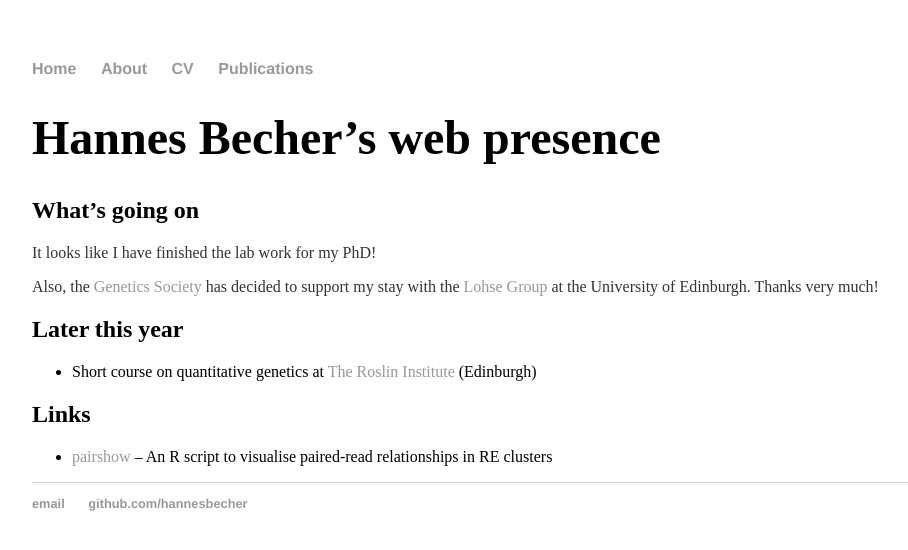
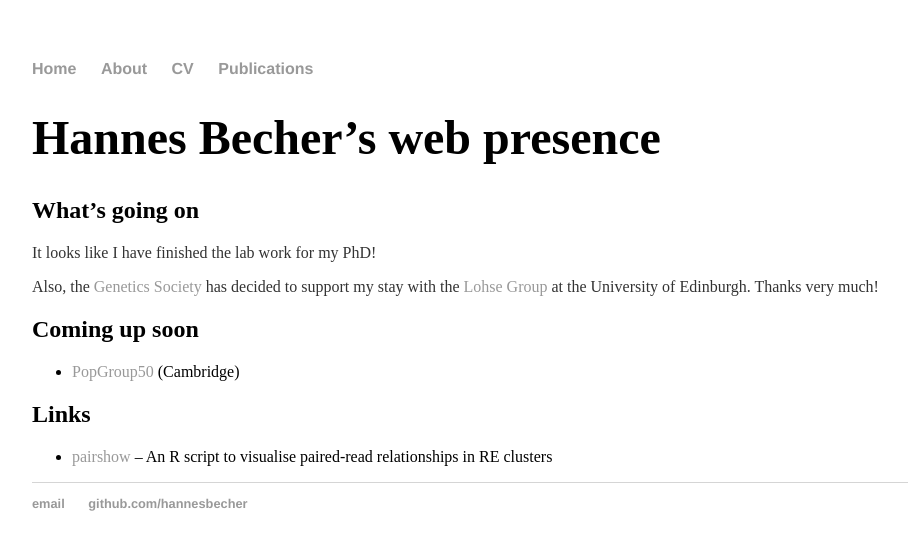
Before and after one commit to hannesbecher/hannesbecher.github.io, a Jekyll site: the page built from index.md, in a window 1280 px wide. Shown: the top 550 px of the page, without its empty margins (160-1068 px from the left). Built offline with Jekyll 4.4.1, drawn with Linux system fonts in a browser that asks for light colours.

Commit message:
Update index.md

```diff
--- a/index.md
+++ b/index.md
@@ -11,8 +11,8 @@ It looks like I have finished the lab work for my PhD!
 Also, the [Genetics Society ](http://www.genetics.org.uk/) has decided to support my stay with the [Lohse Group](http://lohse.bio.ed.ac.uk/) at the University of Edinburgh. Thanks very much!
 
 
-## Later this year
-* Short course on quantitative genetics at [The Roslin Institute](http://www.roslin.ed.ac.uk/) (Edinburgh)
+## Coming up soon
+* [PopGroup50](http://populationgeneticsgroup.org.uk/) (Cambridge)
 
 ## Links
 * [pairshow](https://github.com/hannesbecher/RE-tools/blob/master/pairshow.R) -- An R script to visualise paired-read relationships in RE clusters
```
